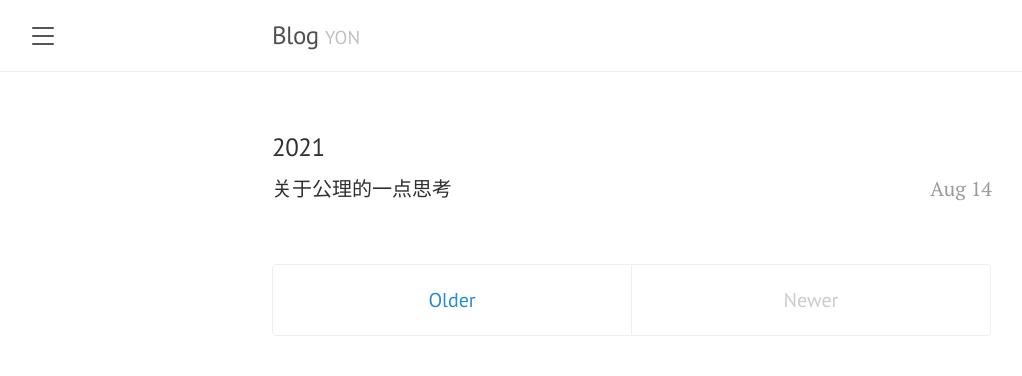
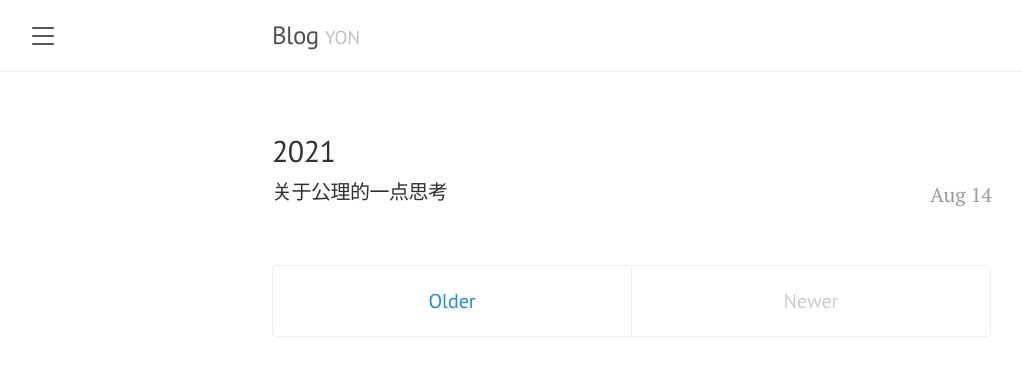
Before and after one commit to yoncise/yoncise.github.io, a Jekyll site: the page built from logs/2021.html, in a window 1280 px wide. Shown: the top 376 px of the page, without its empty margins (8-1030 px from the left). Built offline with Jekyll 4.4.1, drawn with Linux system fonts in a browser that asks for light colours.

Commit message:
logs style update

```diff
--- a/_layouts/logs.html
+++ b/_layouts/logs.html
@@ -4,7 +4,7 @@
 {% assign page_year = page.name | split: "." | first %}
 
 <div class="logs">
-  <h3>{{ page_year }}</h3>
+  <h2>{{ page_year }}</h2>
   {% for post in site.categories.logs %}
   {% assign post_year = post.date | date: "%Y" %}
   {% if page_year == post_year %}
@@ -13,9 +13,9 @@
           <div class="post-date">
               <span>{{ post.date | date: "%b %d" }}</span>
           </div>
-          <div class="post-title">
+          <h4 class="post-title">
               <a href="{{ post.url | absolute_url }}">{{ post.title }}</a>
-          </div>
+          </h4>
       </li>
   </ul>
   {% endif %}
--- a/public/css/lanyon.css
+++ b/public/css/lanyon.css
@@ -564,6 +564,11 @@
 }
 
 .logs .post-date {
-  float: right;
   margin: 0;
 }
+
+@media (min-width: 56em) {
+  .logs .post-date {
+    float: right;
+  }
+}
```
